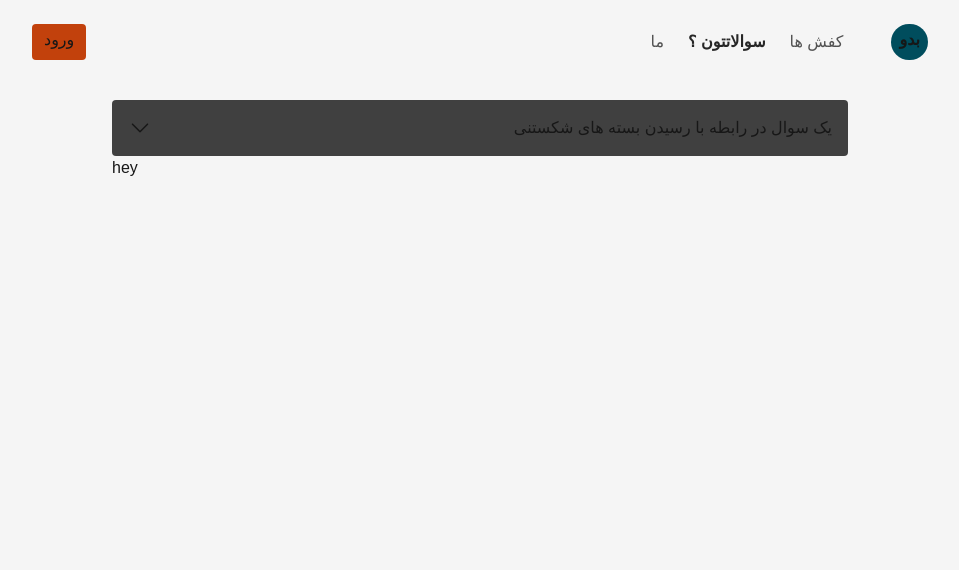
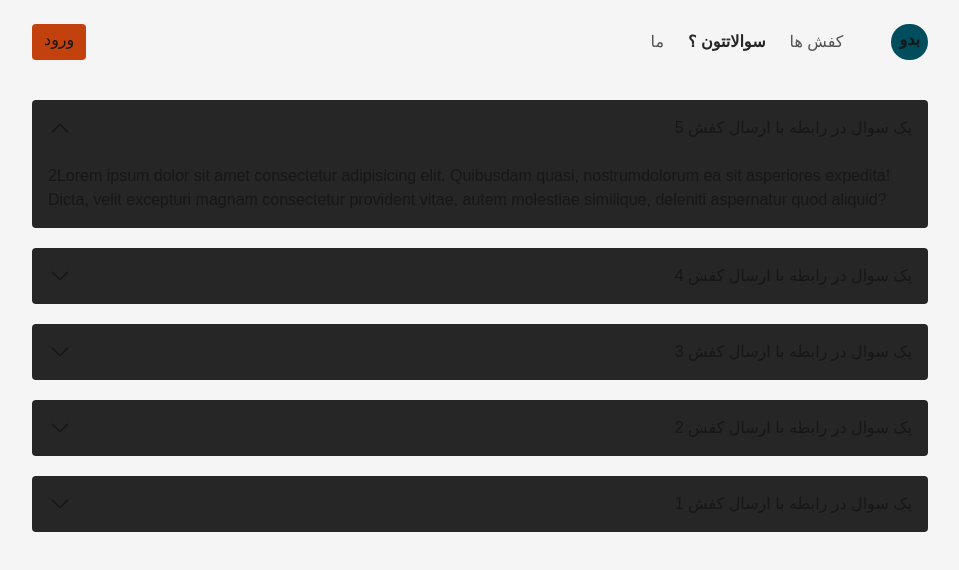
Before and after one commit to aligorgin/store, a Next.js app: page /questions in a window 1280 px wide. Shown: the top 570 px of the page, without its empty margins (160-1119 px from the left). Built offline with nearby package versions, Linux system fonts and the light colour scheme; a web font is replaced by a local one.

Commit message:
disclosure done

```diff
--- a/src/components/Disclosure.tsx
+++ b/src/components/Disclosure.tsx
@@ -1,3 +1,60 @@
-export default function Disclosure({ question, answer }: { question: string; answer: string }) {
-	return <div></div>;
+import clsx from 'clsx';
+import { AnimatePresence, motion } from 'framer-motion';
+import { useState } from 'react';
+
+function ChevronUp({ iconClass }: { iconClass?: string }) {
+	return (
+		<svg
+			xmlns="http://www.w3.org/2000/svg"
+			fill="none"
+			viewBox="0 0 24 24"
+			strokeWidth="1.5"
+			stroke="currentColor"
+			className={clsx('h-6 w-6 transition ease-in-out', iconClass)}
+		>
+			<path strokeLinecap="round" strokeLinejoin="round" d="M4.5 15.75l7.5-7.5 7.5 7.5" />
+		</svg>
+	);
 }
+
+interface Props {
+	question: string;
+	answer: string;
+	isActive: boolean;
+	open: any;
+}
+
+export default function Disclosure({ question, answer, isActive, open }: Props) {
+	return (
+		<div onClick={open} className={clsx('cursor-pointer')}>
+			<div
+				className={clsx(
+					isActive ? 'rounded-tl rounded-tr' : 'rounded',
+					'flex items-center justify-between bg-neutral-800 p-4 font-[400]'
+				)}
+			>
+				<ChevronUp iconClass={clsx(isActive ? 'rotate-0' : 'rotate-180')} />
+				<p>{question}</p>
+			</div>
+			<AnimatePresence>
+				{isActive && (
+					<motion.div
+						initial={{ y: 30, opacity: 0 }}
+						animate={{ y: 0, opacity: 1 }}
+						exit={{ y: -30, opacity: 0 }}
+						transition={{ ease: 'easeInOut', duration: 0.15 }}
+					>
+						<div
+							className={clsx(
+								isActive ? 'rounded-bl rounded-br' : 'rounded',
+								'bg-neutral-800 p-4 pt-2 font-[200]'
+							)}
+						>
+							{answer}
+						</div>
+					</motion.div>
+				)}
+			</AnimatePresence>
+		</div>
+	);
+}
--- a/src/pages/questions.tsx
+++ b/src/pages/questions.tsx
@@ -1,64 +1,48 @@
-import clsx from 'clsx';
-import { motion ,AnimatePresence} from 'framer-motion';
 import { useState } from 'react';
 
 import Container from '../components/Container';
-
-function ChevronUp({ iconClass }: { iconClass?: string }) {
-	return (
-		<svg
-			xmlns="http://www.w3.org/2000/svg"
-			fill="none"
-			viewBox="0 0 24 24"
-			strokeWidth="1.5"
-			stroke="currentColor"
-			className={clsx('h-6 w-6 transition ease-in-out', iconClass)}
-		>
-			<path strokeLinecap="round" strokeLinejoin="round" d="M4.5 15.75l7.5-7.5 7.5 7.5" />
-		</svg>
-	);
-}
+import Disclosure from '../components/Disclosure';
 
 export default function Questions() {
-	const [open, setOpen] = useState<boolean>(false);
-	console.log(open);
-
+	const [activeIndex, setActiveIndex] = useState<number>(0);
 	return (
 		<Container title="سوالاتتون ؟">
-			<div className="mx-20 mt-10">
-				<div onClick={() => setOpen(!open)} className={clsx('cursor-pointer')}>
-					<div
-						className={clsx(
-							open ? 'rounded-tl rounded-tr' : 'rounded',
-							'flex items-center justify-between bg-neutral-700 p-4 font-[400]'
-						)}
-					>
-						<ChevronUp iconClass={clsx(open ? 'rotate-0' : 'rotate-180')} />
-						<p>یک سوال در رابطه با رسیدن بسته های شکستنی</p>
-					</div>
-					<AnimatePresence>
-					{open && (
-						<motion.div
-							initial={{ y: -20, opacity: 0 }}
-							animate={{ y: 0, opacity: 1 }}
-							exit={{ y: -10, opacity: 0 }}
-							transition={{ ease: 'easeInOut', duration: 0.15 }}
-						>
-							<div
-								className={clsx(
-									open ? 'rounded-bl rounded-br' : 'rounded',
-									'bg-neutral-700 p-4 pt-2 font-[200]'
-								)}
-							>
-								Lorem ipsum dolor sit amet consectetur adipisicing elit. Quibusdam quasi, nostrum
-								dolorum ea sit asperiores expedita! Dicta, velit excepturi magnam consectetur
-								provident vitae, autem molestiae similique, deleniti aspernatur quod aliquid?
-							</div>
-						</motion.div>
-					)}
-					</AnimatePresence>
-				</div>
-				<div>hey</div>
+			<div className="mt-10 flex flex-col space-y-5">
+				<Disclosure
+					isActive={activeIndex === 0}
+					open={() => setActiveIndex(0)}
+					question="یک سوال در رابطه با ارسال کفش 5"
+					answer="2Lorem ipsum dolor sit amet consectetur adipisicing elit. Quibusdam quasi, nostrumdolorum ea sit asperiores expedita! Dicta, velit excepturi magnam consectetur
+					provident vitae, autem molestiae similique, deleniti aspernatur quod aliquid?"
+				/>
+				<Disclosure
+					isActive={activeIndex === 1}
+					open={() => setActiveIndex(1)}
+					question="یک سوال در رابطه با ارسال کفش 4"
+					answer="234Lorem ipsum dolor sit amet consectetur adipisicing elit. Quibusdam quasi, nostrumdolorum ea sit asperiores expedita! Dicta, velit excepturi magnam consectetur
+					provident vitae, autem molestiae similique, deleniti aspernatur quod aliquid?"
+				/>
+				<Disclosure
+					isActive={activeIndex === 2}
+					open={() => setActiveIndex(2)}
+					question="یک سوال در رابطه با ارسال کفش 3"
+					answer="3245Lorem ipsum dolor sit amet consectetur adipisicing elit. Quibusdam quasi, nostrumdolorum ea sit asperiores expedita! Dicta, velit excepturi magnam consectetur
+					provident vitae, autem molestiae similique, deleniti aspernatur quod aliquid?"
+				/>
+				<Disclosure
+					isActive={activeIndex === 3}
+					open={() => setActiveIndex(3)}
+					question="یک سوال در رابطه با ارسال کفش 2"
+					answer="23wergfLorem ipsum dolor sit amet consectetur adipisicing elit. Quibusdam quasi, nostrumdolorum ea sit asperiores expedita! Dicta, velit excepturi magnam consectetur
+					provident vitae, autem molestiae similique, deleniti aspernatur quod aliquid?"
+				/>
+				<Disclosure
+					isActive={activeIndex === 4}
+					open={() => setActiveIndex(4)}
+					question="یک سوال در رابطه با ارسال کفش 1"
+					answer="2345 Lorem ipsum dolor sit amet consectetur adipisicing elit. Quibusdam quasi, nostrumdolorum ea sit asperiores expedita! Dicta, velit excepturi magnam consectetur
+					provident vitae, autem molestiae similique, deleniti aspernatur quod aliquid?"
+				/>
 			</div>
 		</Container>
 	);
--- a/src/pages/us.tsx
+++ b/src/pages/us.tsx
@@ -1,15 +1,20 @@
-import { Suspense } from 'react';
-
 import Container from '../components/Container';
 
 export default function Us() {
 	return (
-		<Suspense fallback={null}>
-			<Container title={'ما'}>
-				<div className="mt-8 border-2 border-neutral-500 rounded-lg p-6">Lorem ipsum dolor sit amet, consectetur adipisicing elit. Quam laudantium sequi nihil, modi neque maiores, praesentium tempora, vitae eos optio doloremque. Non suscipit facere quasi necessitatibus, inventore ullam architecto et.lorem Lorem ipsum, dolor sit amet consectetur adipisicing elit. Nisi in vitae eligendi totam exercitationem optio sapiente dolorem nesciunt, velit accusamus omnis eius. Unde magni voluptatem eveniet iusto id earum minus Lorem ipsum, dolor sit amet consectetur adipisicing elit. Blanditiis, corporis explicabo facilis quo nam dolor nesciunt in non provident aut. Expedita, nam iure. Ducimus maiores odit esse accusamus, consectetur fugit!
-				Lorem ipsum dolor sit amet consectetur adipisicing elit. Animi fugit inventore molestias tenetur ipsum similique quis, aliquid nostrum nobis amet ut itaque corporis consequuntur optio earum soluta. Voluptatibus, facilis ullam.
-				</div>
-			</Container>
-		</Suspense>
+		<Container title={'ما'}>
+			<div className="mt-8 rounded-lg border-2 border-neutral-800 p-6">
+				Lorem ipsum dolor sit amet, consectetur adipisicing elit. Quam laudantium sequi nihil, modi
+				neque maiores, praesentium tempora, vitae eos optio doloremque. Non suscipit facere quasi
+				necessitatibus, inventore ullam architecto et.lorem Lorem ipsum, dolor sit amet consectetur
+				adipisicing elit. Nisi in vitae eligendi totam exercitationem optio sapiente dolorem
+				nesciunt, velit accusamus omnis eius. Unde magni voluptatem eveniet iusto id earum minus
+				Lorem ipsum, dolor sit amet consectetur adipisicing elit. Blanditiis, corporis explicabo
+				facilis quo nam dolor nesciunt in non provident aut. Expedita, nam iure. Ducimus maiores
+				odit esse accusamus, consectetur fugit! Lorem ipsum dolor sit amet consectetur adipisicing
+				elit. Animi fugit inventore molestias tenetur ipsum similique quis, aliquid nostrum nobis
+				amet ut itaque corporis consequuntur optio earum soluta. Voluptatibus, facilis ullam.
+			</div>
+		</Container>
 	);
 }
```
